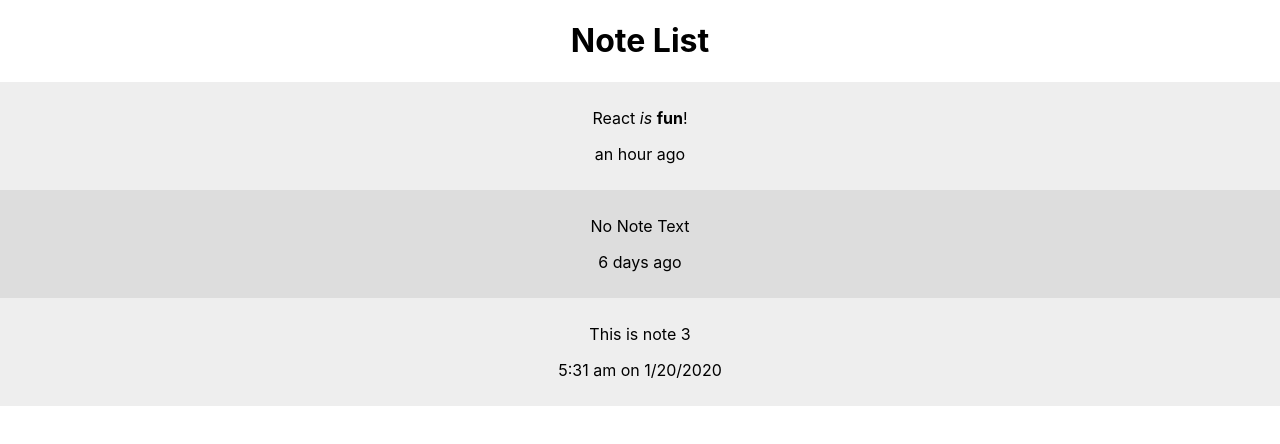
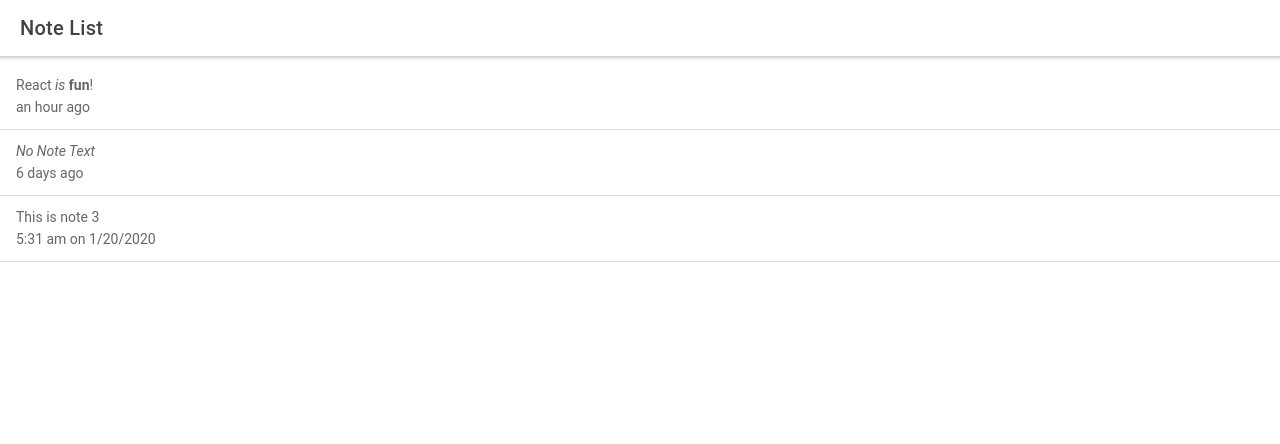
Before and after one commit to jwrice1188/duly-noted, a React (Create React App) app: page /notes in a window 1280 px wide. Shown: the top 444 px of the page. Built offline with nearby package versions, Linux system fonts and the light colour scheme.

Commit message:
Initial Week 5 Commit

```diff
--- a/package.json
+++ b/package.json
@@ -3,14 +3,19 @@
   "version": "0.1.0",
   "private": true,
   "dependencies": {
+    "@ionic/react": "^5.0.1",
+    "@ionic/react-router": "^5.0.1",
     "@testing-library/jest-dom": "^4.2.4",
     "@testing-library/react": "^9.4.0",
     "@testing-library/user-event": "^7.2.1",
     "dayjs": "^1.8.20",
+    "ionicons": "^5.0.0",
     "react": "^16.12.0",
     "react-app-polyfill": "^1.0.6",
     "react-dom": "^16.12.0",
     "react-markdown": "^4.3.1",
+    "react-router": "^5.1.2",
+    "react-router-dom": "^5.1.2",
     "react-scripts": "3.3.1",
     "react-truncate": "^2.4.0"
   },
--- a/src/App.css
+++ /dev/null
@@ -1,17 +0,0 @@
-.App {
-  text-align: center;
-}
-
-.noteListItem {
-  background-color: #dddddd;
-  padding: 10px;
-  cursor: pointer;
-}
-
-.noteListItem:nth-of-type(odd){
-  background-color: #eeeeee;
-}
-
-.noteListItem:hover{
-  background-color: #cccccc;
-}
--- a/src/App.js
+++ b/src/App.js
@@ -1,12 +1,22 @@
 import React from 'react';
-import './App.css';
+import { IonApp, IonRouterOutlet } from "@ionic/react";
+import { IonReactRouter } from "@ionic/react-router";
+import { Redirect, Route } from "react-router";
+import NoteEditPageController from "./components/NoteEditPageController.js";
 import NoteListPage from './components/NoteListPage';
+import "./ionicStyles";
 
 function App() {
   return (
-    <div className="App">
-      <NoteListPage />
-    </div>
+    <IonApp>
+      <IonReactRouter>
+        <IonRouterOutlet>
+          <Route exaxt path="/notes/edit/:id" component={NoteEditPageController} />
+          <Route exact path="/notes" component={NoteListPage} />
+          <Redirect exact from="/" to="/notes" />
+        </IonRouterOutlet>
+      </IonReactRouter>
+    </IonApp>
   );
 }
 
--- a/src/components/NoteEditPage.js
+++ b/src/components/NoteEditPage.js
@@ -1,29 +1,73 @@
 import React, { useState } from "react";
 import PropTypes from "prop-types";
+import {
+  IonPage,
+  IonHeader,
+  IonToolbar,
+  IonTitle,
+  IonContent,
+  IonButtons,
+  IonButton,
+  IonIcon,
+  IonActionSheet
+} from "@ionic/react";
+import { chevronBack, ellipsisHorizontal, trash, close } from "ionicons/icons";
+import styles from "./NoteEditPage.module.css";
 
 export default function NoteEditPage(props) {
-  const { onSave, onCancel, onDelete, text } = props;
+  const { onSave, onDelete, text } = props;
 
   const [value, setValue] = useState(text);
+  const [showActions, setShowActions] = useState(false);
 
   const handleChange = (event) => {
     setValue(event.target.value);
   }
 
   return (
-    <div className="page">
-      <h1>Note Edit</h1>
-      <textarea value={value} onChange={handleChange} /><br></br>
-      <button type="button" onClick={() => onSave(value)}>Save Note</button>
-      <button type="button" onClick={() => onDelete()}>Delete Note</button>
-      <button type="button" onClick={() => onCancel()}>Cancel</button>
-    </div>
+    <IonPage>
+      <IonHeader>
+        <IonToolbar>
+          <IonButtons slot="secondary">
+            <IonButton color="secondary" onClick={() => onSave(value)}>
+              <IonIcon slot="icon-only" icon={chevronBack} />
+            </IonButton>
+          </IonButtons>
+          <IonTitle>Note Edit</IonTitle>
+          <IonButtons slot="primary">
+            <IonButton color="secondary" onClick={() => setShowActions(true)}>
+              <IonIcon slot="icon-only" icon={ellipsisHorizontal} />
+            </IonButton>
+          </IonButtons>
+        </IonToolbar>
+      </IonHeader>
+      <IonContent>
+        <textarea className={styles.textArea} value={value} onChange={handleChange} />
+        <IonActionSheet
+          isOpen={showActions}
+          onDidDismiss={() => setShowActions(false)}
+          buttons={[
+            {
+              text: "Delete",
+              role: "destructive",
+              icon: trash,
+              handler: onDelete
+            },
+            {
+              text: "Cancel",
+              role: "cancel",
+              icon: close,
+              handler: () => setShowActions(false)
+            }
+          ]}
+        />
+      </IonContent>
+    </IonPage>
   );
 }
 
 NoteEditPage.propTypes = {
   onSave: PropTypes.func.isRequired,
-  onCancel: PropTypes.func.isRequired,
   onDelete: PropTypes.func.isRequired,
   text: PropTypes.string.isRequired
 };
--- /dev/null
+++ b/src/components/NoteEditPage.module.css
@@ -0,0 +1,7 @@
+.textArea {
+  width: 100%;
+  height: 100%;
+  padding: 20px;
+  outline: none;
+  border-width: 0;
+}
--- /dev/null
+++ b/src/components/NoteEditPageController.js
@@ -0,0 +1,42 @@
+import React from "react";
+import { useParams } from "react-router";
+import { useHistory } from "react-router-dom";
+import NoteEditPage from "./NoteEditPage";
+
+export default function NoteEditPageController() {
+  const { id } = useParams();
+  const history = useHistory();
+
+  const selectedNote = notes.find((note) => note.id === id)
+  if (!selectedNote) return null;
+  const handleSelectedNoteSave = (newText) => {
+    const newNotes = notes.map((note) => {
+      if (note.id === id) {
+        return {
+          ...note,
+          text: newText
+        };
+      }
+      return note;
+    });
+    setNotes(newNotes);
+    history.goBack();
+
+  };
+
+  const handleSelectedNoteDelete = () => {
+    const checkMatch = note => note.id !== id
+    const deleteThis = notes.filter(checkMatch)
+    history.goBack();
+    setNotes(deleteThis);
+  }
+
+
+  return (
+    <NoteEditPage
+      onSave={handleSelectedNoteSave}
+      onDelete={handleSelectedNoteDelete}
+      text={selectedNote.text}
+    />
+  );
+}
--- a/src/components/NoteListItem.js
+++ b/src/components/NoteListItem.js
@@ -1,6 +1,7 @@
 import React from "react";
 import ReactMarkdown from "react-markdown";
 import PropTypes from "prop-types";
+import { IonItem, IonLabel } from "@ionic/react";
 import formatDate from "../util/formatDate";
 
 export default function NoteListItem(props) {
@@ -16,15 +17,17 @@ export default function NoteListItem(props) {
 
   if (truncatedText.length > 200) {
     truncatedText = truncatedText.substring(0, 201) + "...";
-  } else if (truncatedText === ""){
-    truncatedText = "No Note Text";
+  } else if (truncatedText === "") {
+    truncatedText = "_No Note Text_";
   }
 
   return (
-    <div className="noteListItem" onClick={() => onClick(id)}>
-      <ReactMarkdown source={truncatedText} />
-      <p>{formatDate(createdAt)}</p>
-    </div>
+    <IonItem onClick={() => onClick(id)}>
+      <IonLabel>
+        <ReactMarkdown source={truncatedText} />
+        <p>{formatDate(createdAt)}</p>
+      </IonLabel>
+    </IonItem>
   );
 }
 
--- a/src/components/NoteListPage.js
+++ b/src/components/NoteListPage.js
@@ -1,57 +1,34 @@
 import React, { useState } from "react";
+import {
+  IonPage,
+  IonHeader,
+  IonToolbar,
+  IonTitle,
+  IonContent,
+  IonList
+} from "@ionic/react";
+import { add } from "ionicons/icons";
+import { useHistory } from "react-router-dom";
 import NoteListItem from "./NoteListItem";
 import NoteEditPage from "./NoteEditPage";
 
 export default function NoteListPage(props) {
   const [notes, setNotes] = useState(initialNotes)
-  const [selectedNoteID, setSelectedNoteId] = useState(null);
+  const history = useHistory();
 
   function handleListItemClick(id) {
-    setSelectedNoteId(id);
+    history.push('/notes/edit/${id}');
   };
 
-  const handleSelectedNoteSave = (newText) => {
-    const newNotes = notes.map((note) => {
-      if (note.id === selectedNoteID) {
-        return {
-          ...note,
-          text: newText
-        };
-      }
-      return note;
-    });
-
-    setNotes(newNotes);
-    setSelectedNoteId(null);
-  };
-
-  const handleSelectedNoteDelete = () => {
-    const checkMatch = note => note.id !== selectedNoteID
-    const deleteThis = notes.filter(checkMatch)
-    setNotes(deleteThis);
-    setSelectedNoteId(null);
-  }
-
-  const handleSelectedNoteCancel = () => {
-    setSelectedNoteId(null);
-  }
-
-  if (selectedNoteID) {
-    const selectedNote = notes.find((note) => note.id === selectedNoteID)
   return (
-      <NoteEditPage
-        onSave={handleSelectedNoteSave}
-        onCancel={handleSelectedNoteCancel}
-        onDelete={handleSelectedNoteDelete}
-        text={selectedNote.text}
-      />
-    )
-  }
-
-  return (
-    <div className="page">
-      <h1>Note List</h1>
-      <div className="noteList">
+    <IonPage>
+      <IonHeader>
+        <IonToolbar>
+          <IonTitle>Note List</IonTitle>
+        </IonToolbar>
+      </IonHeader>
+      <IonContent>
+        <IonList lines="full">
           {
             notes.map((note) => {
               return (
@@ -65,8 +42,9 @@ export default function NoteListPage(props) {
               );
             })
           }
-      </div>
-    </div>
+        </IonList>
+      </IonContent>
+    </IonPage>
   );
 }
 
@@ -83,7 +61,7 @@ const initialNotes = [
   {
     id: "2",
     createdAt: new Date(sixDaysAgo),
-    text: " "
+    text: ""
   },
   {
     id: "3",
--- /dev/null
+++ b/src/hooks/useNotes.js
@@ -0,0 +1,3 @@
+export default function useNotes() {
+
+}
--- a/src/index.css
+++ /dev/null
@@ -1,13 +0,0 @@
-body {
-  margin: 0;
-  font-family: -apple-system, BlinkMacSystemFont, 'Segoe UI', 'Roboto', 'Oxygen',
-    'Ubuntu', 'Cantarell', 'Fira Sans', 'Droid Sans', 'Helvetica Neue',
-    sans-serif;
-  -webkit-font-smoothing: antialiased;
-  -moz-osx-font-smoothing: grayscale;
-}
-
-code {
-  font-family: source-code-pro, Menlo, Monaco, Consolas, 'Courier New',
-    monospace;
-}
--- a/src/index.js
+++ b/src/index.js
@@ -2,7 +2,6 @@ import 'react-app-polyfill/ie9';
 import 'react-app-polyfill/ie11';
 import React from 'react';
 import ReactDOM from 'react-dom';
-import './index.css';
 import App from './App';
 import * as serviceWorker from './serviceWorker';
 
--- /dev/null
+++ b/src/ionicStyles.js
@@ -0,0 +1,7 @@
+/* Core CSS required for Ionic components to work properly */
+import '@ionic/react/css/core.css';
+
+/* Basic CSS for apps built with Ionic */
+import '@ionic/react/css/normalize.css';
+import '@ionic/react/css/structure.css';
+import '@ionic/react/css/typography.css';
```
Also changed, not shown: 2 other files (tests, documents, lock files or other folders). Lines whose indentation alone changed are shown as unchanged.
